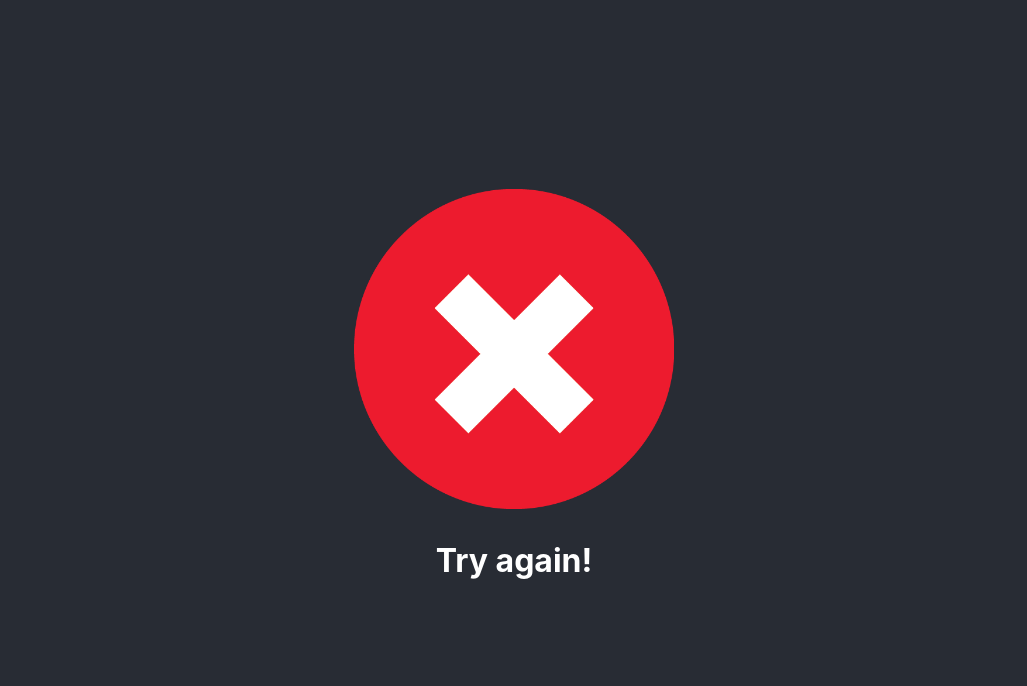
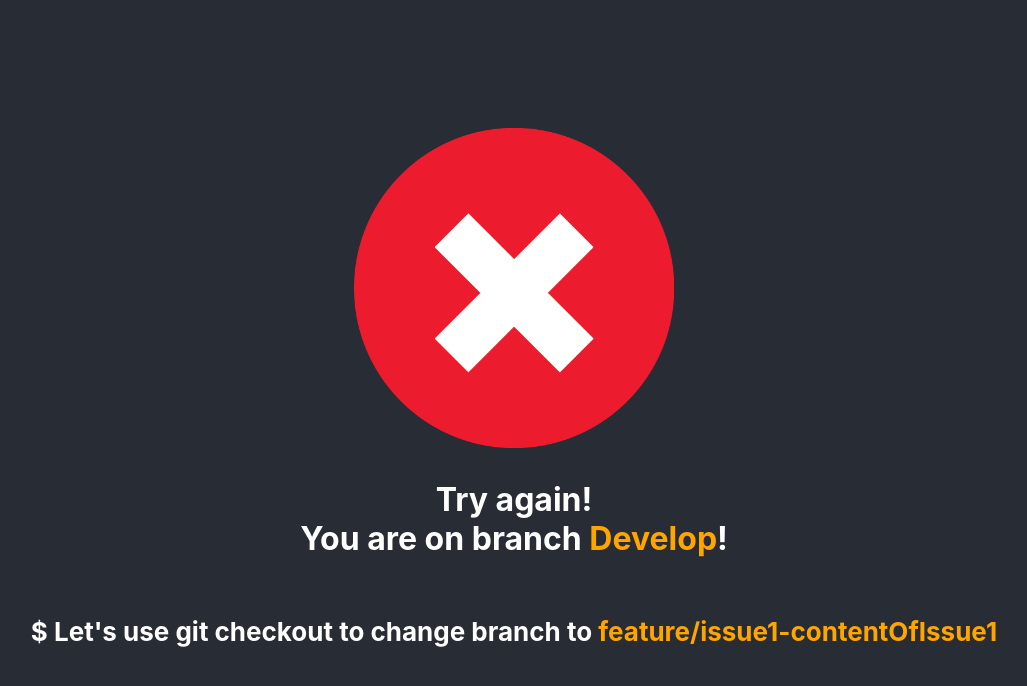
Before and after one commit to vfa-anhtq/bpm-practice-git, a React (Create React App) app: page / in a window 1280 px wide. Shown: the top 686 px of the page, without its empty margins (126-1153 px from the left). Built offline with nearby package versions, Linux system fonts and the light colour scheme.

Commit message:
[Added] added hint to practice

```diff
--- a/src/App.css
+++ b/src/App.css
@@ -35,3 +35,11 @@
   font-size: 2rem;
   font-weight: 700;
 }
+
+.branchName {
+  color: orange;
+}
+
+.hint {
+  font-weight: 700;
+}
--- a/src/App.js
+++ b/src/App.js
@@ -9,7 +9,11 @@ class App extends Component {
         <header className='App-header'>
           <img src={error} className='App-logo' alt='logo' />
           <p className='errorMsg'>
-            Try again!
+            Try again!<br />
+            You are on branch <span className='branchName'>Develop</span>! <br />
+          </p>
+          <p className='hint'>
+            $ Let's use git checkout to change branch to <span className='branchName'>feature/issue1-contentOfIssue1</span>
           </p>
         </header>
       </div>
```
